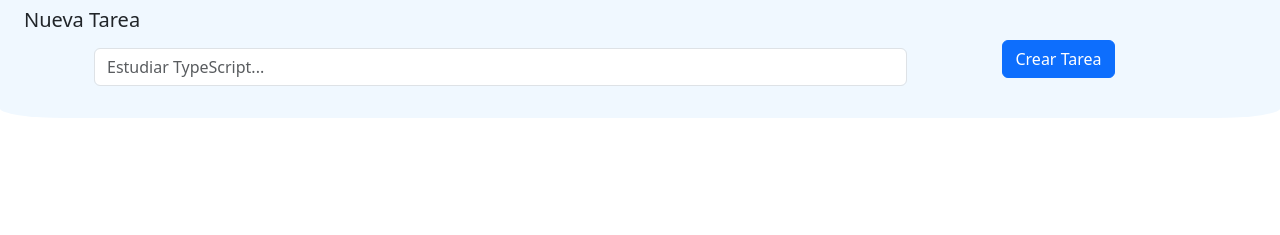
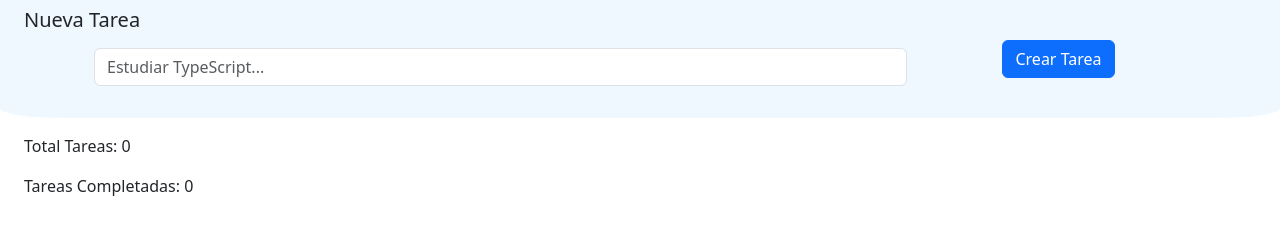
Before and after one commit to CarloAguirre/javascript_exercises_04, a plain HTML site: page index.html in a window 1280 px wide. Shown: the part 73-308 px from the top of the page. Drawn offline with nearby package versions, Linux system fonts and the light colour scheme.

Commit message:
tareas counter added

```diff
--- a/assets/js/script.js
+++ b/assets/js/script.js
@@ -13,6 +13,7 @@ const creaTarea = ()=>{
         tareas.push({id:idTarea, desc:nuevaTarea.value, fecha:date, estado: false});
 
         listarTareas();
+        tareasCount();
     })
 }
 
@@ -65,4 +66,22 @@ const completarTarea = (tareaId)=>{
     let tarea = tareas.find(tarea=>tarea.id === tareaId)
     tarea.estado = true;
     listarTareas()
+    tareasCount()
 }
+
+const tareasCount =()=>{
+    let totalTareasHTML = document.getElementById("totalTareas")
+    let tareasCompletadasHTML = document.getElementById("tareasCompletadas")
+
+    let totalTareas = tareas.length;
+    let tareasCompletadas = 0
+    tareas.find(tarea=>{
+        if(tarea.estado === true){
+            tareasCompletadas ++
+        }
+    })
+
+    totalTareasHTML.innerHTML = totalTareas;
+    tareasCompletadasHTML.innerHTML = tareasCompletadas;
+}
+tareasCount();
--- a/index.html
+++ b/index.html
@@ -24,11 +24,14 @@
               </div>
         </div>
     </main>
-
     <section>
         <ul id="listaTareas">
 
         </ul>
+    </section>
+    <section class="ms-4">
+      <p>Total Tareas: <span id="totalTareas"></span></p>
+      <p>Tareas Completadas: <span id="tareasCompletadas"></span></p>
     </section>
 
 
```
